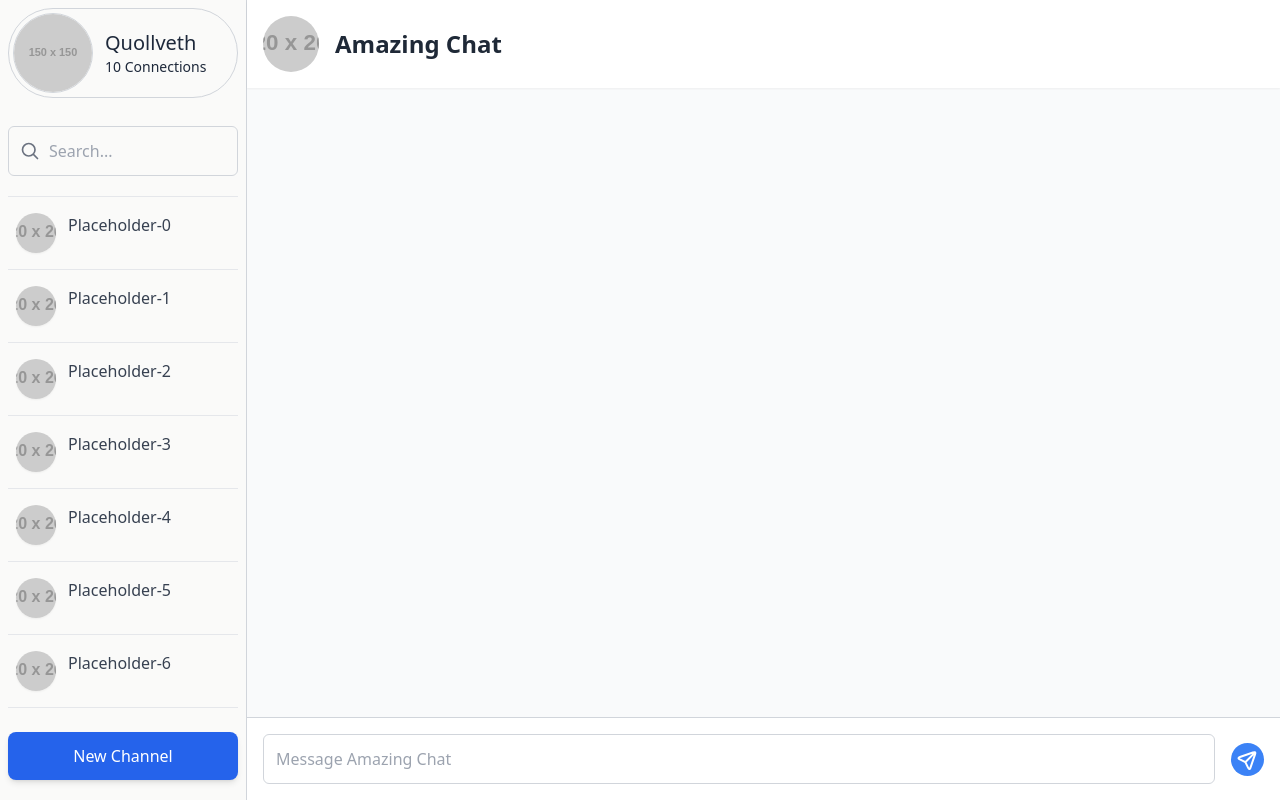
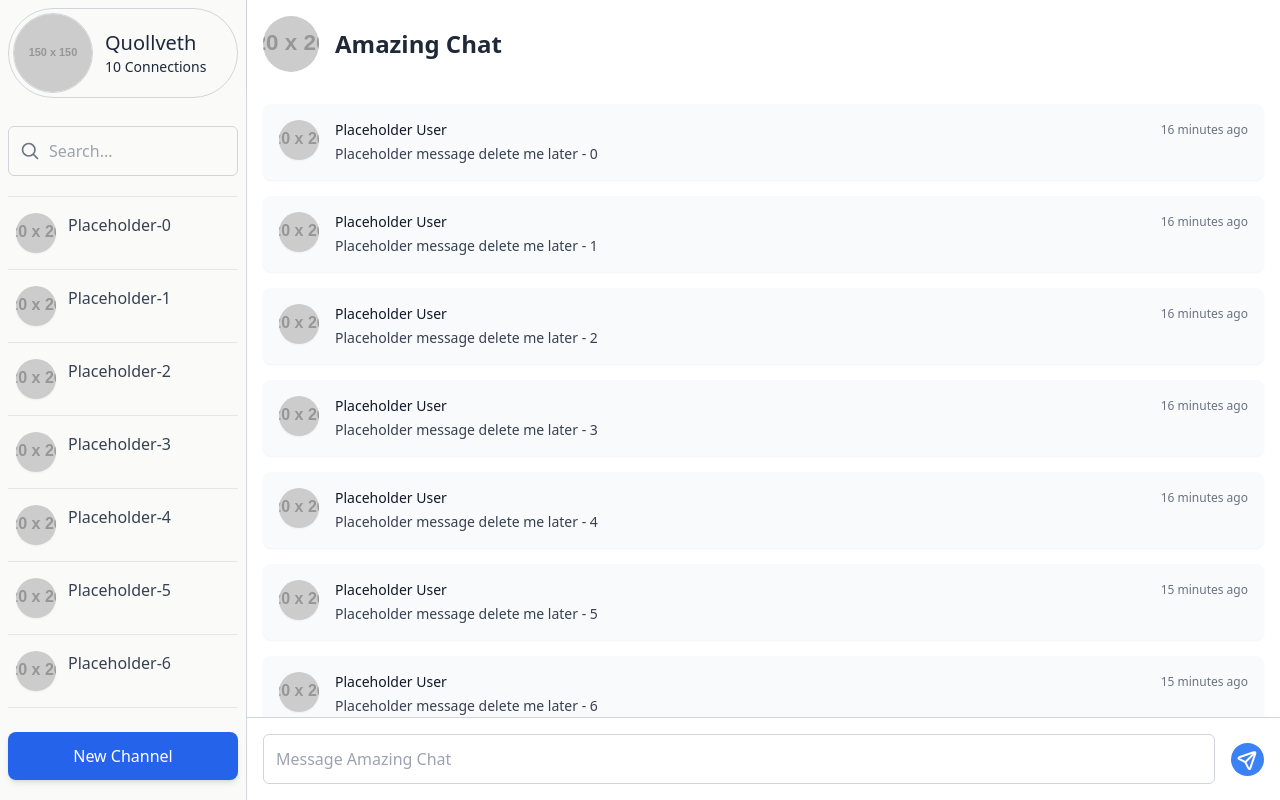
Before and after one commit to Quollveth/calate-chat, a Nuxt app in the folder nuxt/: page / in a window 1280 px wide. Built offline with nearby package versions, Linux system fonts and the light colour scheme.

Commit message:
chatroom script

```diff
--- a/nuxt/components/single-use/chatroom.vue
+++ b/nuxt/components/single-use/chatroom.vue
@@ -9,15 +9,23 @@ const fetchMessages = async () => {
 
 	// PLACEHOLDER
 	let mess: types.Message[] = [];
+
+	const past = Date.now() - 1000000;
 	for (let i = 0; i < 50; i++) {
 		mess.push({
 			sender: 1,
-			timestamp: 1000 - i,
+			timestamp: String(past + i * 10000),
 			body: `Placeholder message delete me later - ${i}`,
 		});
 	}
+
 	messages.value = mess;
 	fetchUsers(mess);
+};
+
+const messageIn = ref<HTMLInputElement>();
+const sendMessage = async (msg: string) => {
+	//TODO:SERVER: send message
 };
 
 const usersMap = ref<Map<number, types.UserData>>(new Map());
@@ -25,7 +33,7 @@ const fetchUserData = async (id: number): Promise<types.UserData | undefined> =>
 	//TODO: SERVER: get user
 	return {
 		id: 1,
-		name: "Alice",
+		name: "Placeholder User",
 		profilePic: "https://placehold.co/20",
 	};
 };
@@ -50,22 +58,51 @@ const fetchUsers = async (messageList: types.Message[]) => {
 	}
 };
 
-const timestampFormat = (time: number) => {
-	//TODO: format timestamp as 'x seconds/minutes/hours/days ago'
-	return `${time}`;
+const timestampFormat = (time: string) => {
+	const pastTime = parseInt(time, 10);
+	const currentTime = Date.now();
+
+	const difference = currentTime - pastTime;
+
+	const second = 1000;
+	const minute = second * 60;
+	const hour = minute * 60;
+	const day = hour * 24;
+
+	if (difference < minute) {
+		const seconds = Math.floor(difference / second);
+		return `${seconds} second${seconds !== 1 ? "s" : ""} ago`;
+	} else if (difference < hour) {
+		const minutes = Math.floor(difference / minute);
+		return `${minutes} minute${minutes !== 1 ? "s" : ""} ago`;
+	} else if (difference < day) {
+		const hours = Math.floor(difference / hour);
+		return `${hours} hour${hours !== 1 ? "s" : ""} ago`;
+	} else {
+		const days = Math.floor(difference / day);
+		return `${days} day${days !== 1 ? "s" : ""} ago`;
+	}
 };
 
-const messageIn = ref<HTMLInputElement>();
-const sendMessage = async (msg: string) => {
-	//TODO:SERVER: send message
-};
+const loading = ref(true);
 
+/*TODO:
+ * Loading screen
+ * Scroll to bottom of messages once chat loads
+ * Fetch more messages when we reach the oldest
+ */
+onBeforeMount(() => {
+	loading.value = true;
+	fetchMessages().then(() => {
+		loading.value = false;
+	});
+});
 defineProps<{
 	chatData: types.Chat;
 }>();
 </script>
 <template>
-	<div class="flex w-full flex-col h-screen bg-gray-50">
+	<div v-if="!loading" class="flex w-full flex-col h-screen bg-gray-50">
 		<!-- Chatroom Header -->
 		<div class="flex items-center p-4 bg-white shadow-sm">
 			<img :src="chatData.image" class="w-14 h-14 rounded-full" />
@@ -73,16 +110,28 @@ defineProps<{
 		</div>
 
 		<!-- Messages Container -->
-		<div class="flex-1 overflow-y-auto p-4 space-y-4">
-			<div v-for="msg in messages" :key="msg.timestamp" class="flex items-start space-x-3">
+		<div class="flex-1 overflow-y-auto p-4 space-y-4 bg-white">
+			<div
+				v-for="msg in messages"
+				:key="msg.timestamp"
+				class="flex items-start space-x-4 p-4 rounded-lg shadow-sm bg-gray-50 hover:bg-gray-100 transition-colors duration-200"
+			>
 				<img
 					:src="usersMap.get(msg.sender)!.profilePic"
 					alt="Profile Picture"
-					class="w-8 h-8 rounded-full"
+					class="w-10 h-10 rounded-full object-cover shadow-sm"
 				/>
+
 				<div class="flex-1">
-					<p class="text-sm text-gray-500">{{ timestampFormat(msg.timestamp) }}</p>
-					<p class="p-3 bg-white rounded-lg shadow-sm text-gray-700">{{ msg.body }}</p>
+					<!-- Sender Name and Timestamp -->
+					<div class="flex items-center justify-between">
+						<p class="text-sm font-medium text-gray-900">
+							{{ usersMap.get(msg.sender)!.name }}
+						</p>
+						<p class="text-xs text-gray-500">{{ timestampFormat(msg.timestamp) }}</p>
+					</div>
+
+					<p class="mt-1 text-sm text-gray-700">{{ msg.body }}</p>
 				</div>
 			</div>
 		</div>
--- a/nuxt/types/types.ts
+++ b/nuxt/types/types.ts
@@ -18,6 +18,6 @@ export interface Chat {
 
 export interface Message {
 	sender: number;
-	timestamp: number;
+	timestamp: string;
 	body: string;
 }
```
